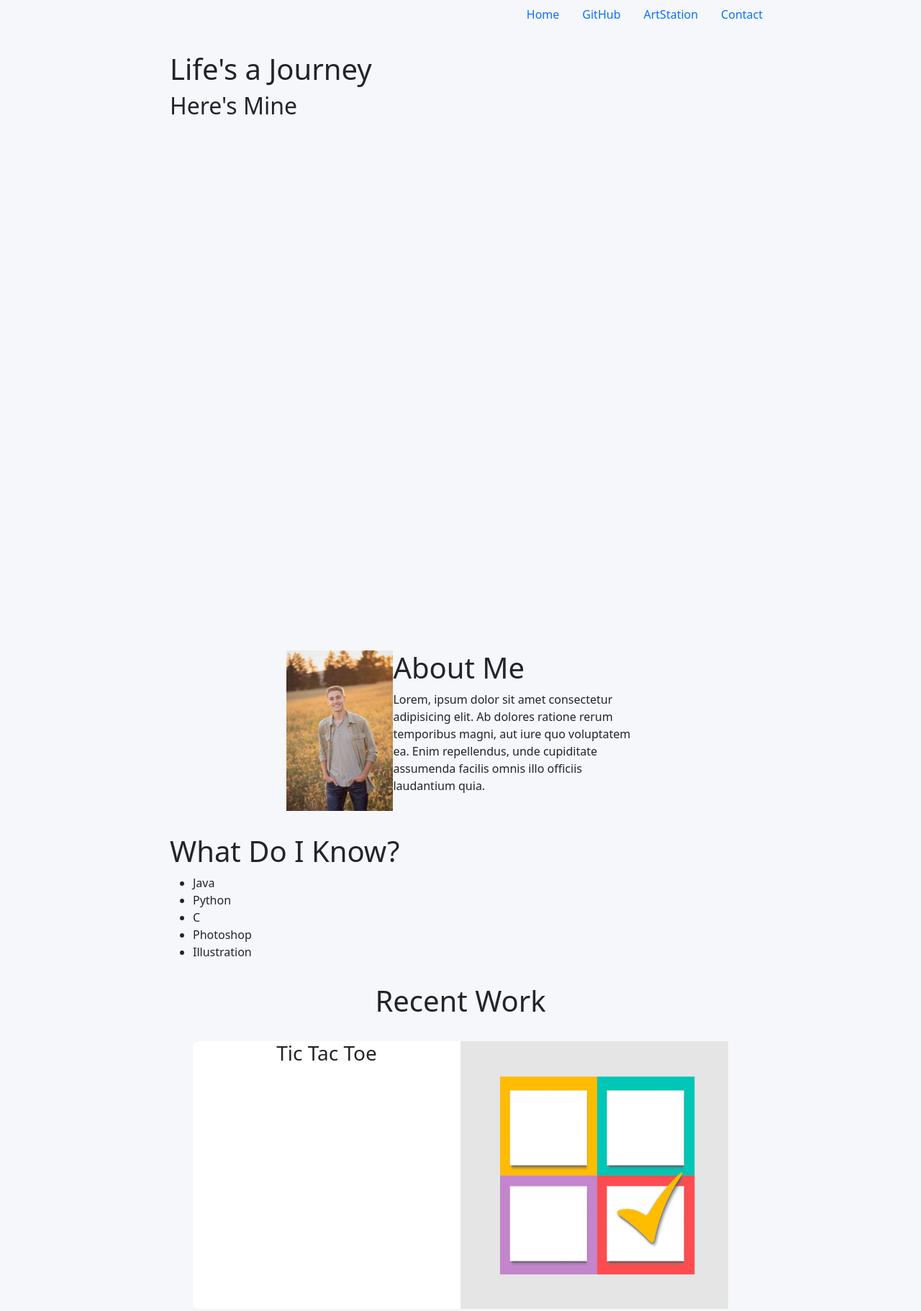
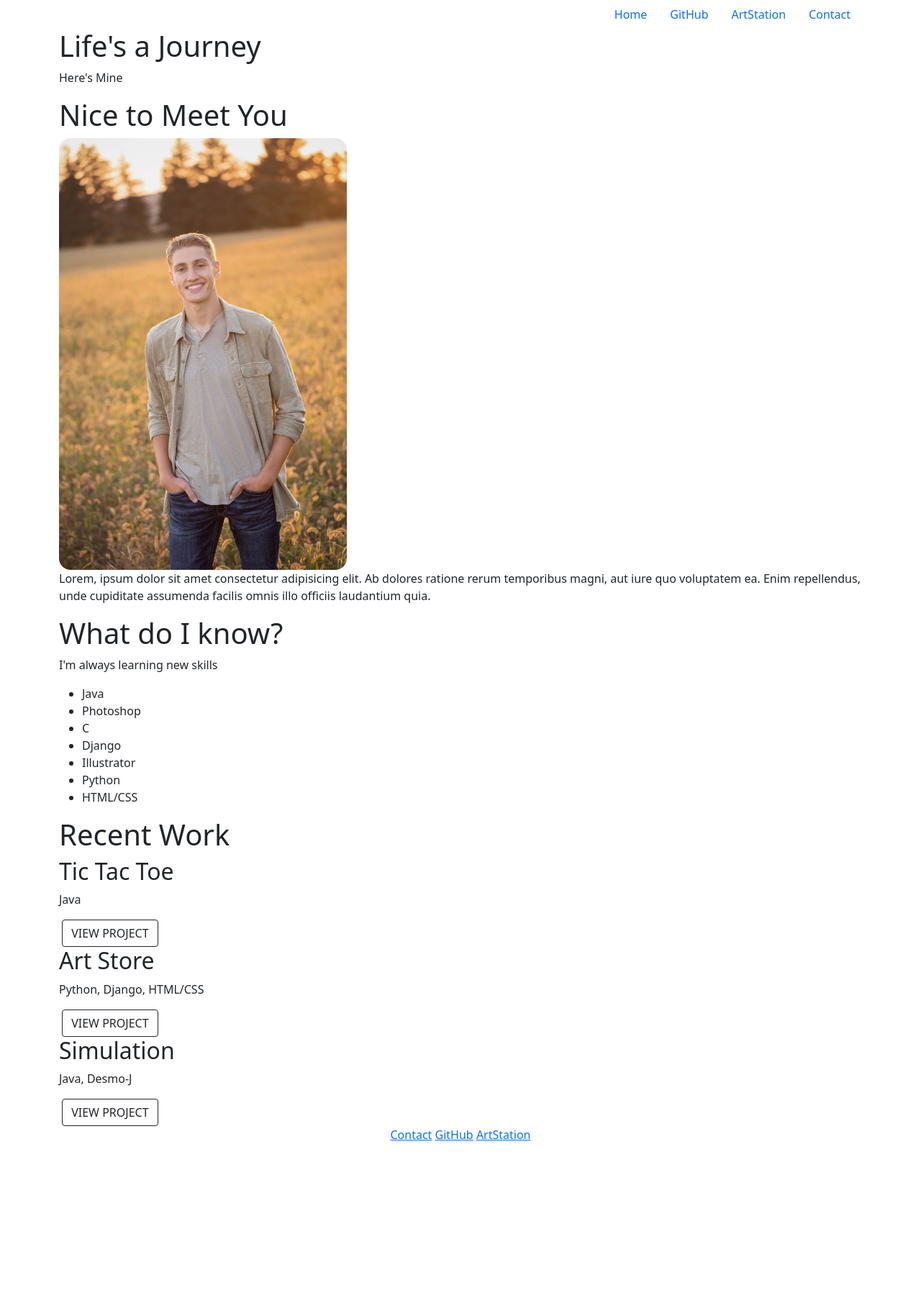
Before and after one commit to 19radleriley/OldPortfolioSite, a plain HTML site: page index.html in a window 1280 px wide. Shown: the top 1822 px of the page at 72% size. After the commit the page ends 1589 px from the top, so only its background shows below. Drawn offline with nearby package versions, Linux system fonts and the light colour scheme.

Commit message:
Redid the HTML code to be valid based on what I have learned in Web Development so far.  I will continue to update this as I learn more and more

```diff
--- a/index.html
+++ b/index.html
@@ -4,93 +4,114 @@
         <meta charset="utf-8">
         <meta name="viewport" content="width=device-width, initial-scale=1">
 
-        <!-- Link in Bootstrap 5 -->
+        <!-- Link in Bootstrap 5 and Custom CSS -->
         <link href="https://cdn.jsdelivr.net/npm/bootstrap@5.1.0/dist/css/bootstrap.min.css" rel="stylesheet"
             integrity="sha384-KyZXEAg3QhqLMpG8r+8fhAXLRk2vvoC2f3B09zVXn8CA5QIVfZOJ3BCsw2P0p/We" crossorigin="anonymous">
-        <link rel="stylesheet" href="./styles.css">
+        <link href='https://fonts.googleapis.com/css?family=Montserrat' rel='stylesheet'>
+        <!-- <link rel="stylesheet" href="./styles.css"> -->
 
         <title>
-            Riley Radle
+            My Portfolio Site
         </title>
     </head>
 
     <body>
         <div class="container">
+            <nav>
                 <ul class="nav justify-content-end">
                     <li class="nav-item">
                     <a class="nav-link active" aria-current="page" href="#">Home</a>
                     </li>
                     <li class="nav-item">
-                  <a class="nav-link" href="#">GitHub</a>
+                    <a class="nav-link" href="https://github.com/19radleriley">GitHub</a>
                     </li>
                     <li class="nav-item">
-                  <a class="nav-link" href="#">ArtStation</a>
+                    <a class="nav-link" href="https://www.artstation.com/radle2279">ArtStation</a>
                     </li>
                     <li class="nav-item">
                     <a class="nav-link" href="#">Contact</a>
                     </li>
                 </ul>
+            </nav>
 
-            <div class="illustration">
+            <article >
+                <header>
+                    <h1>Life's a Journey</h1>
+                    <p>Here's Mine</p>
+                </header>
                 <img src="" alt="">
-                <h1>Life's a Journey</h1>
-                <h2>Here's Mine</h2>
-            </div>
+            </article>
 
-            <div class="about">
+            <article class="about">
+                <section class="information">
+                    <h1>Nice to Meet You</h1>
+                    <img class="img-fluid" src="images/pictureofme.jpeg" alt="Picture of Me"
+                    style="border-radius: 1em; max-height: 75vh;">
 
-                <div class="information">
-                    <div class="img-col">
-                        <img class="img-fluid" src="images/pictureofme.jpeg" alt="Picture of Me">
-
-                    </div>
-                    <div class="text-col">
-                        <h1>About Me</h1>
                     <p>
                         Lorem, ipsum dolor sit amet consectetur adipisicing elit. Ab dolores ratione rerum
                         temporibus magni, aut iure quo voluptatem ea. Enim repellendus, unde cupiditate assumenda
                         facilis omnis illo officiis laudantium quia.
                     </p>
+                </section>
+            </article>
+
+            <article class="skills">
+                <header>
+                    <h1>What do I know?</h1>
+                    <p>I'm always learning new skills</p>
+                </header>
+
+                <ul class="skill-list">
+                    <li>Java</li>
+                    <li>Photoshop</li>
+                    <li>C</li>
+                    <li>Django</li>
+                    <li>Illustrator</li>
+                    <li>Python</li>
+                    <li>HTML/CSS</li>
+                </ul>
+            </article>
+
+            <article class="recent">
+                <h1>Recent Work</h1>
+
+                <section class="recent-project">
+                    <header>
+                        <h2>Tic Tac Toe</h2>
+                        <p>Java</p>
+                    </header>
+                    <img src="#" alt="">
+                    <a href="https://github.com/19radleriley/Unbeatable-Tic-Tac-Toe"><button class="btn btn-outline-dark">VIEW PROJECT</button></a>
+                </section>
+
+                <section class="recent-project">
+                    <header>
+                        <h2>Art Store</h2>
+                        <p>Python, Django, HTML/CSS</p>
+                    </header>
+                    <img src="#" alt="">
+                    <a href="https://github.com/19radleriley/ArtSite-SourceCode"><button class="btn btn-outline-dark">VIEW PROJECT</button></a>
+                </section>
+
+                <section class="recent-project">
+                    <header>
+                        <h2>Simulation</h2>
+                        <p>Java, Desmo-J</p>
+                    </header>
+                    <img src="#" alt="">
+                    <a href="https://github.com/19radleriley/AutoBodyShopSimulation"><button class="btn btn-outline-dark">VIEW PROJECT</button> </a>
+                </section>
+            </article>
         </div>
-
-                </div>
-            </div>
-
-            <div class="skills">
-                <!-- Lay these out in an interesting way -->
-                <h1>What Do I Know?</h1>
-                <ul>
-                    <li>Java</li>
-                    <li>Python</li>
-                    <li>C</li>
-                    <li>Photoshop</li>
-                    <li>Illustration</li>
-                </ul>
-            </div>
-
-            <div class="recent">
-                <h1>Recent Work</h1>
-                <div class="ttt" >
-                    <div><h3>Tic Tac Toe</h3></div>
-                    <div><img src="images/temp.jpg" alt="" class="img-fluid"></div>
-                </div>
-                <div class="artstore">
-                    <div><img src="images/temp.jpg" alt="" class="img-fluid"></div>
-                    <div><h3>Art Store</h3></div>
-                </div>
-                <div class="simulation">
-                    <div><h3>Simulation</h3> </div>
-                    <div><img src="images/temp.jpg" alt="" class="img-fluid"></div>
-                </div>
-            </div>
-        </div>
-
-
     </body>
 
-    <footer style="border: 1px solid blue; text-align: center;">
+    <footer style="text-align: center;">
         <a href="#">Contact</a>
         <a href="#">GitHub</a>
         <a href="#">ArtStation</a>
     </footer>
+
+    <!-- Links to JS files -->
+    <script src="https://cdn.jsdelivr.net/npm/bootstrap@5.1.3/dist/js/bootstrap.bundle.min.js" integrity="sha384-ka7Sk0Gln4gmtz2MlQnikT1wXgYsOg+OMhuP+IlRH9sENBO0LRn5q+8nbTov4+1p" crossorigin="anonymous"></script>
 </html>
--- a/styles.css
+++ b/styles.css
@@ -5,13 +5,30 @@
 }
 
 body {
-    width: 70%;
+    width: 80vw;
     margin: auto;
     background-color: #f5f7fb;
 }
 
+h1 {
+    font-size: 3em;
+}
+
+button {
+    border-radius: 2.5em;
+    font-size: x-small;
+    padding: 1.5em 5em 1.5em 5em;
+    border: none;
+    color: white;
+    font-weight:700;
+    font-family: 'Montserrat';
+
+    /* FIXME LATER */
+    background: linear-gradient(to right, #9fdd99 , #25d5b8);
+}
+
 .container > div {
-    margin: 2em;
+    margin: 0 0 40vh 0;
 }
 
 /* Header */
@@ -28,22 +45,49 @@ body {
 }
 
 .information {
-    display: flex;
     grid-column: 2/3;
-}
-
-.img-col {
-    max-width: 40%;
+    text-align: center;
 }
 
 /* Skills section */
+.skill-title {
+    text-align: center;
+}
 
+.skill-list {
+    display: grid;
+    grid-template-columns: 20% 1fr 1fr 1fr 20%;
+    text-align: center;
+}
+
+.skill-list h4 {
+    padding: 1em;
+    border-radius: .75em;
+    background-color: white;
+    margin: 1em 0;
+}
+
+.col1 {
+    grid-column: 2/3;
+    padding-top: 20%;
+    margin-right: 1em;
+}
+
+.col2 {
+    grid-column: 3/4;
+}
+
+.col3 {
+    grid-column: 4/5;
+    padding-top: 20%;
+    margin-left: 1em;
+}
 
 /* Recent work section */
 
-.recent {
+/* .recent {
     text-align: center;
-}
+} */
 
 .recent > div {
     display: grid;
@@ -53,17 +97,16 @@ body {
     border-radius: .5em;
 }
 
-.ttt {
-
-}
-
-.artstore {
-
-}
-
-.simulation {
-
+.project-text {
+    width: 60%;
+    margin: auto;
+    align-self: center;
 }
 
 
+
 /* Footer */
+
+footer {
+    height: 20vh;
+}
```
Also changed, not shown: animations.js (+5 -5 lines), temp.txt, 1 other file. Lines whose indentation alone changed are shown as unchanged.
